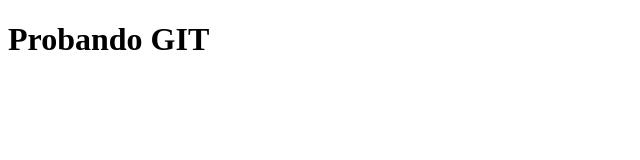
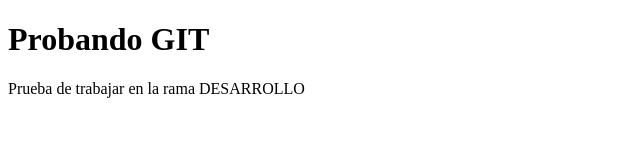
Before and after one commit to juliidiaz/FrontEndPortfolio, a plain HTML site: page index.html in a window 1280 px wide. Shown: the whole page, without its empty margins (0-640 px from the left). Drawn offline with Linux system fonts and the light colour scheme.

Commit message:
Update index.html

```diff
--- a/index.html
+++ b/index.html
@@ -8,5 +8,6 @@
 </head>
 <body>
     <h1>Probando GIT</h1>
+    <p>Prueba de trabajar en la rama DESARROLLO</p>
 </body>
 </html>
```
